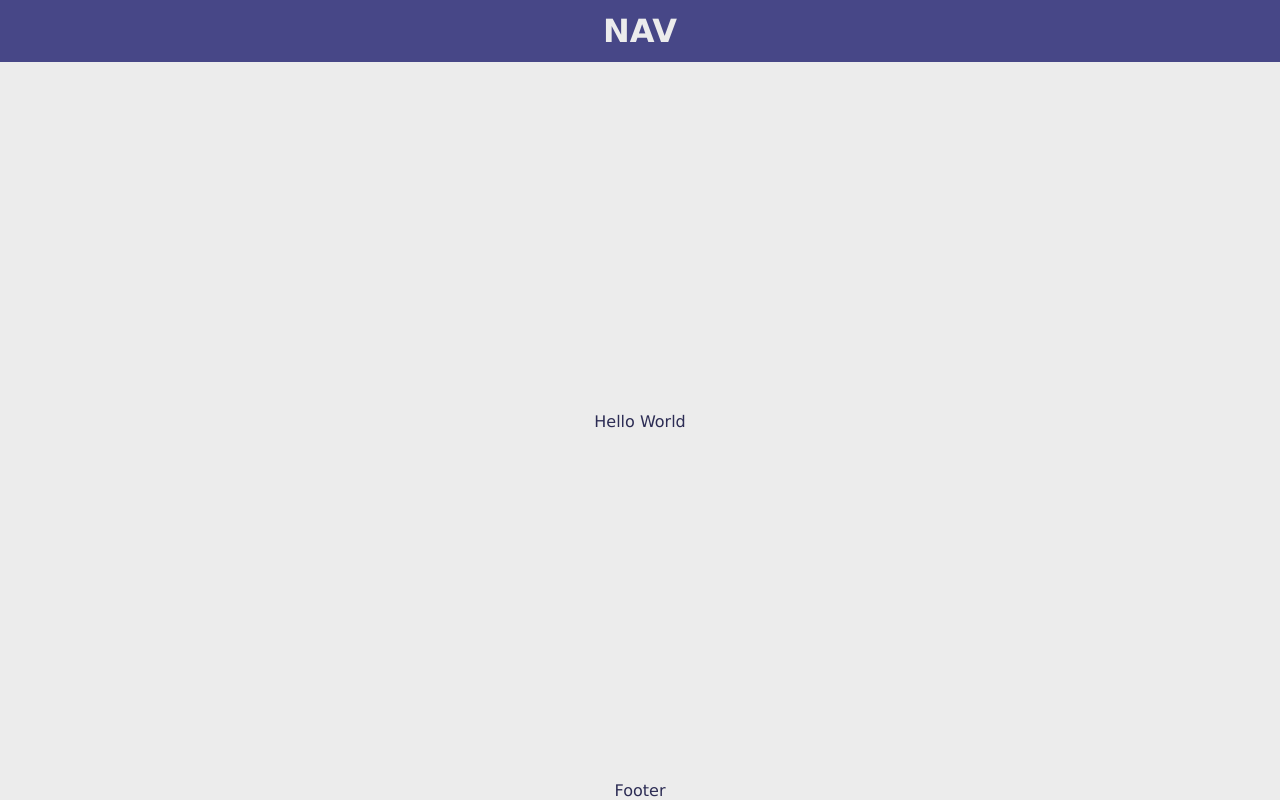
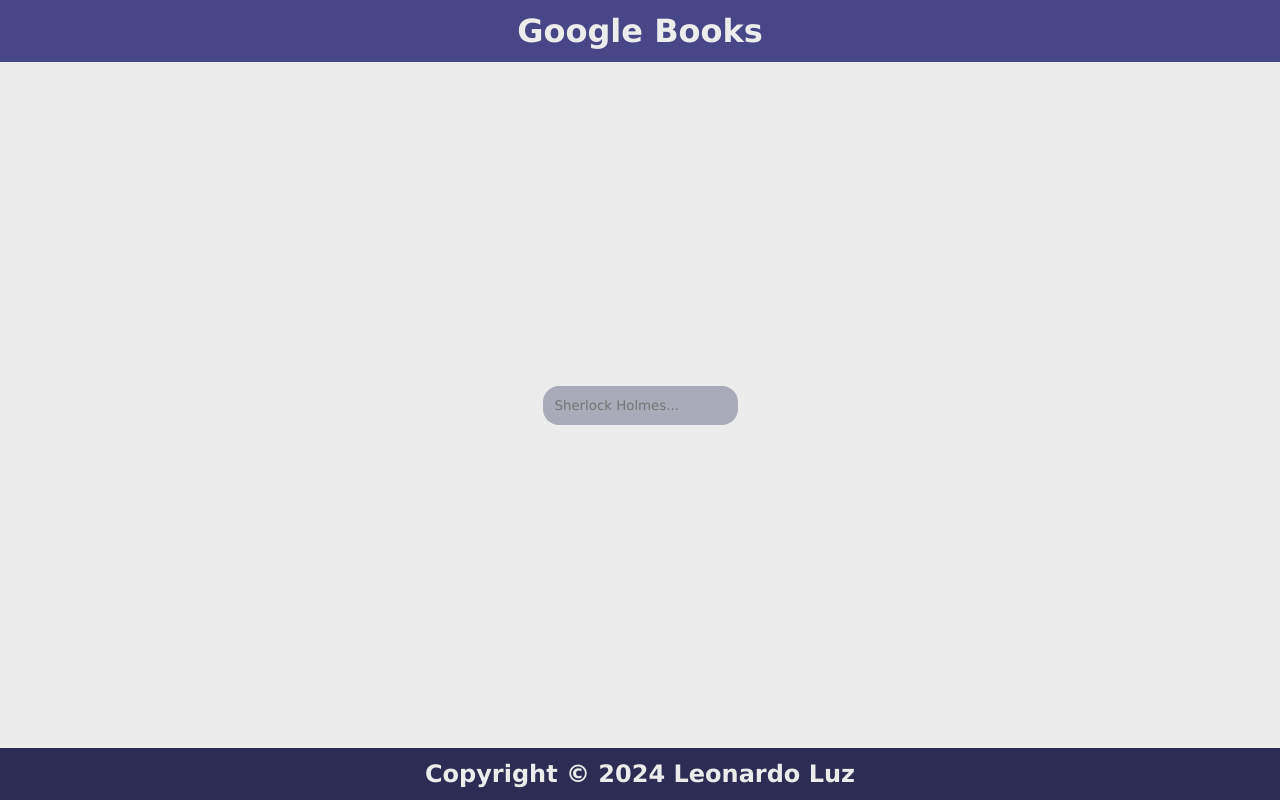
Before and after one commit to Leonardo-Luz/google-books-website, a React (Vite) app: page / in a window 1280 px wide. Built offline with nearby package versions, Linux system fonts and the light colour scheme.

Commit message:
[feat] added basic home style

```diff
--- a/src/components/Footer.component.tsx
+++ b/src/components/Footer.component.tsx
@@ -1,7 +1,9 @@
+import '../styles/footer.style.css'
+
 export const Footer = () => {
   return (
-    <div>
-      <p>Footer</p>
+    <div className="footer-container">
+      <h2 className="footer-title">Copyright &copy; 2024 Leonardo Luz</h2>
     </div>
   )
 }
--- a/src/components/Nav.component.tsx
+++ b/src/components/Nav.component.tsx
@@ -3,7 +3,7 @@
 export const Nav = () => {
   return (
     <div className='nav-container'>
-      <h1 className='nav-title'>NAV</h1>
+      <h1 className='nav-title'>Google Books</h1>
     </div>
   )
 }
--- a/src/routes/Home.route.tsx
+++ b/src/routes/Home.route.tsx
@@ -1,7 +1,13 @@
+import '../styles/home.style.css'
+
 export const Home = () => {
   return (
-    <div>
-      <p>Hello World</p>
-    </div>
+    <>
+      <input
+        className="books-search"
+        type="search"
+        placeholder='Sherlock Holmes...'
+      />
+    </>
   )
 }
--- a/src/styles/footer.style.css
+++ b/src/styles/footer.style.css
@@ -0,0 +1,14 @@
+.footer-container {
+  width: 100%;
+  padding-top: 12px;
+  padding-bottom: 12px;
+
+  display: flex;
+  flex-direction: row;
+
+  align-items: center;
+  justify-content: center;
+
+  background-color: var(--darkest);
+  color: var(--lighest);
+}
--- a/src/styles/home.style.css
+++ b/src/styles/home.style.css
@@ -0,0 +1,10 @@
+.books-search {
+  padding: 12px;
+
+  border: none;
+
+  border-radius: 16px;
+
+  background-color: var(--light);
+  color: var(--dark);
+}
```
